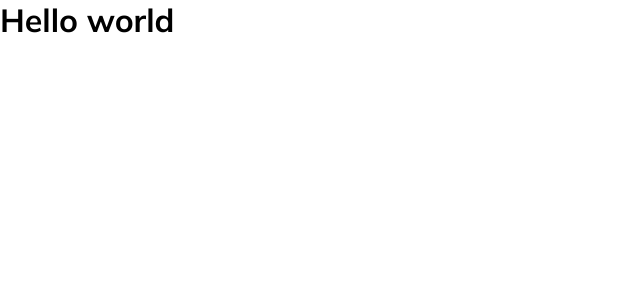
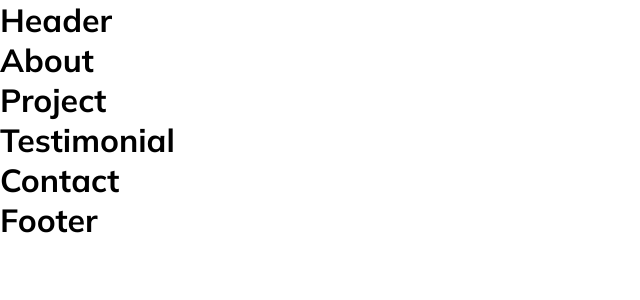
Before and after one commit to DandunAdi/landing-page-vue-js, a Vue app: page / in a window 1280 px wide. Shown: the top 300 px of the page, without its empty margins (0-640 px from the left). Built offline with nearby package versions, Linux system fonts and the light colour scheme.

Commit message:
add base components

```diff
--- a/src/App.vue
+++ b/src/App.vue
@@ -1,11 +1,19 @@
 <script setup>
-
+import Header from "./components/Header.vue";
+import About from "./components/About.vue";
+import Projects from "./components/Projects.vue";
+import Testimonial from "./components/Testimonial.vue";
+import Contact from "./components/Contact.vue";
+import Footer from "./components/Footer.vue";
 </script>
 
 <template>
-  <main>
-    <h1>Hello world</h1>
-  </main>
+  <Header />
+  <About />
+  <Projects />
+  <Testimonial />
+  <Contact />
+  <Footer />
 </template>
 
 <style lang="scss">
--- /dev/null
+++ b/src/components/About.vue
@@ -0,0 +1,6 @@
+<script setup>
+</script>
+
+<template>
+  <h1>About</h1>
+</template>
--- /dev/null
+++ b/src/components/Contact.vue
@@ -0,0 +1,6 @@
+<script setup>
+</script>
+
+<template>
+  <h1>Contact</h1>
+</template>
--- /dev/null
+++ b/src/components/Footer.vue
@@ -0,0 +1,6 @@
+<script setup>
+</script>
+
+<template>
+  <h1>Footer</h1>
+</template>
--- /dev/null
+++ b/src/components/Header.vue
@@ -0,0 +1,7 @@
+<script setup>
+
+</script>
+
+<template>
+  <h1>Header</h1>
+</template>
--- /dev/null
+++ b/src/components/Projects.vue
@@ -0,0 +1,6 @@
+<script setup>
+</script>
+
+<template>
+<h1>Project</h1>
+</template>
--- /dev/null
+++ b/src/components/Testimonial.vue
@@ -0,0 +1,6 @@
+<script setup>
+</script>
+
+<template>
+<h1>Testimonial</h1>
+</template>
```
